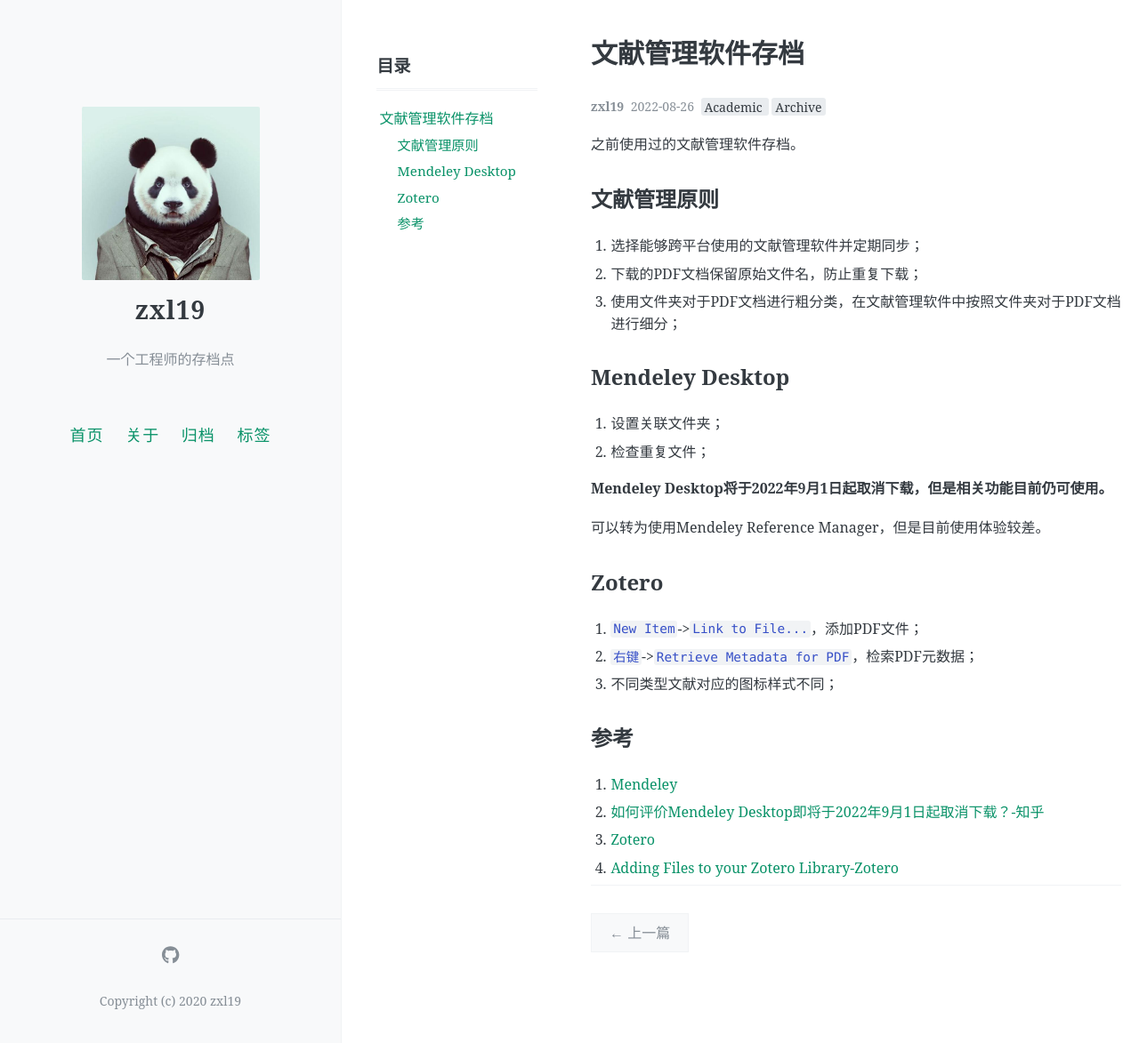
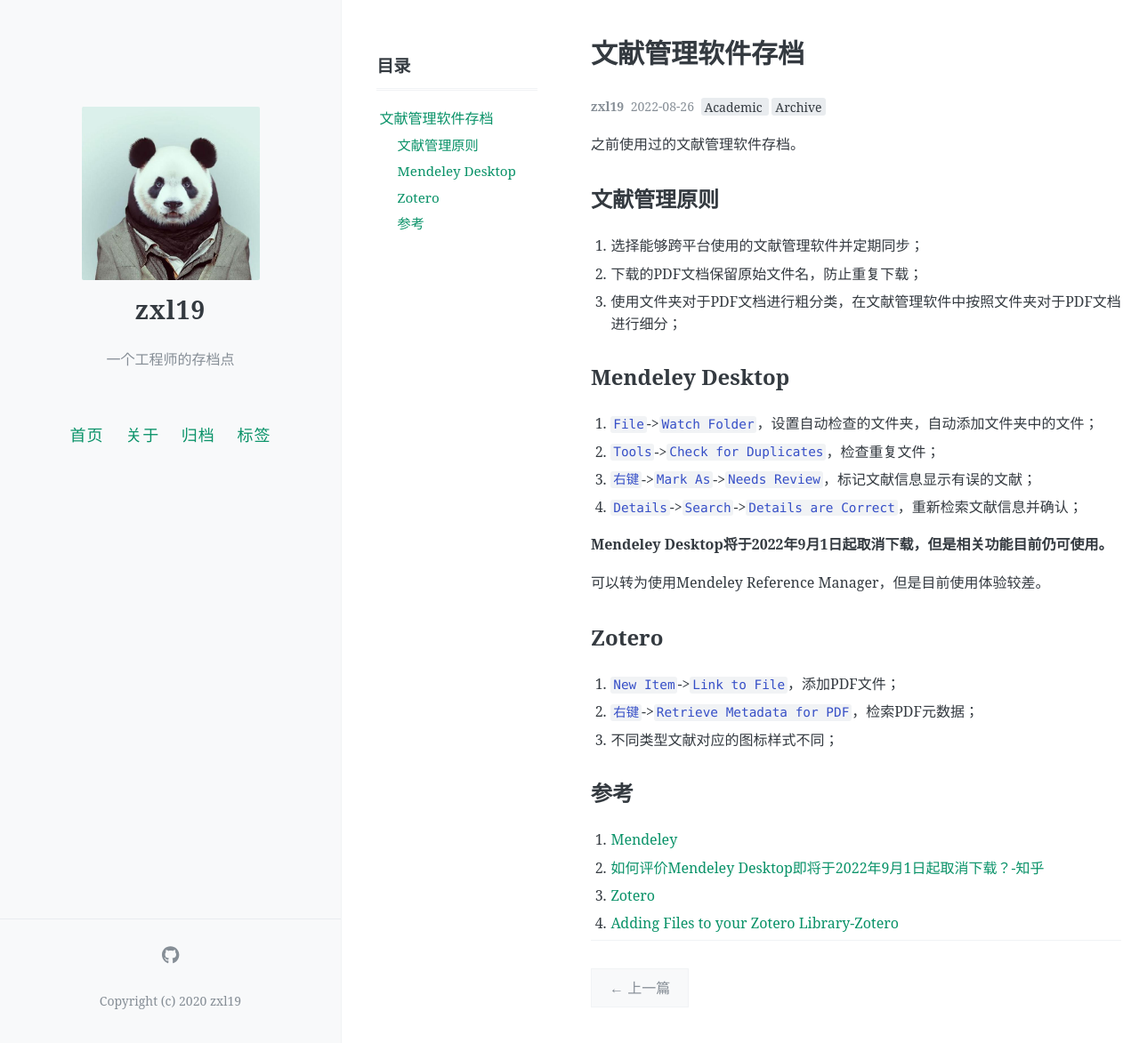
Before and after one commit to zxl19/zxl19.github.io, a Jekyll site: the page built from _posts/2022-08-26-reference-management.md, in a window 1280 px wide and 1173 px high. Shown: the whole window at 89% size. Built offline with Jekyll 4.4.1, drawn with Linux system fonts in a browser that asks for light colours; comment, search, counter and statistics services are not loaded.

Commit message:
Update 2022-08-26-reference-management.md

```diff
--- a/_posts/2022-08-26-reference-management.md
+++ b/_posts/2022-08-26-reference-management.md
@@ -21,8 +21,10 @@ pinned: false
 
 ## Mendeley Desktop
 
-1. 设置关联文件夹；
-2. 检查重复文件；
+1. `File`->`Watch Folder`，设置自动检查的文件夹，自动添加文件夹中的文件；
+2. `Tools`->`Check for Duplicates`，检查重复文件；
+3. `右键`->`Mark As`->`Needs Review`，标记文献信息显示有误的文献；
+4. `Details`->`Search`->`Details are Correct`，重新检索文献信息并确认；
 
 **Mendeley Desktop将于2022年9月1日起取消下载，但是相关功能目前仍可使用。**
 
@@ -30,7 +32,7 @@ pinned: false
 
 ## Zotero
 
-1. `New Item`->`Link to File...`，添加PDF文件；
+1. `New Item`->`Link to File`，添加PDF文件；
 2. `右键`->`Retrieve Metadata for PDF`，检索PDF元数据；
 3. 不同类型文献对应的图标样式不同；
 
```
